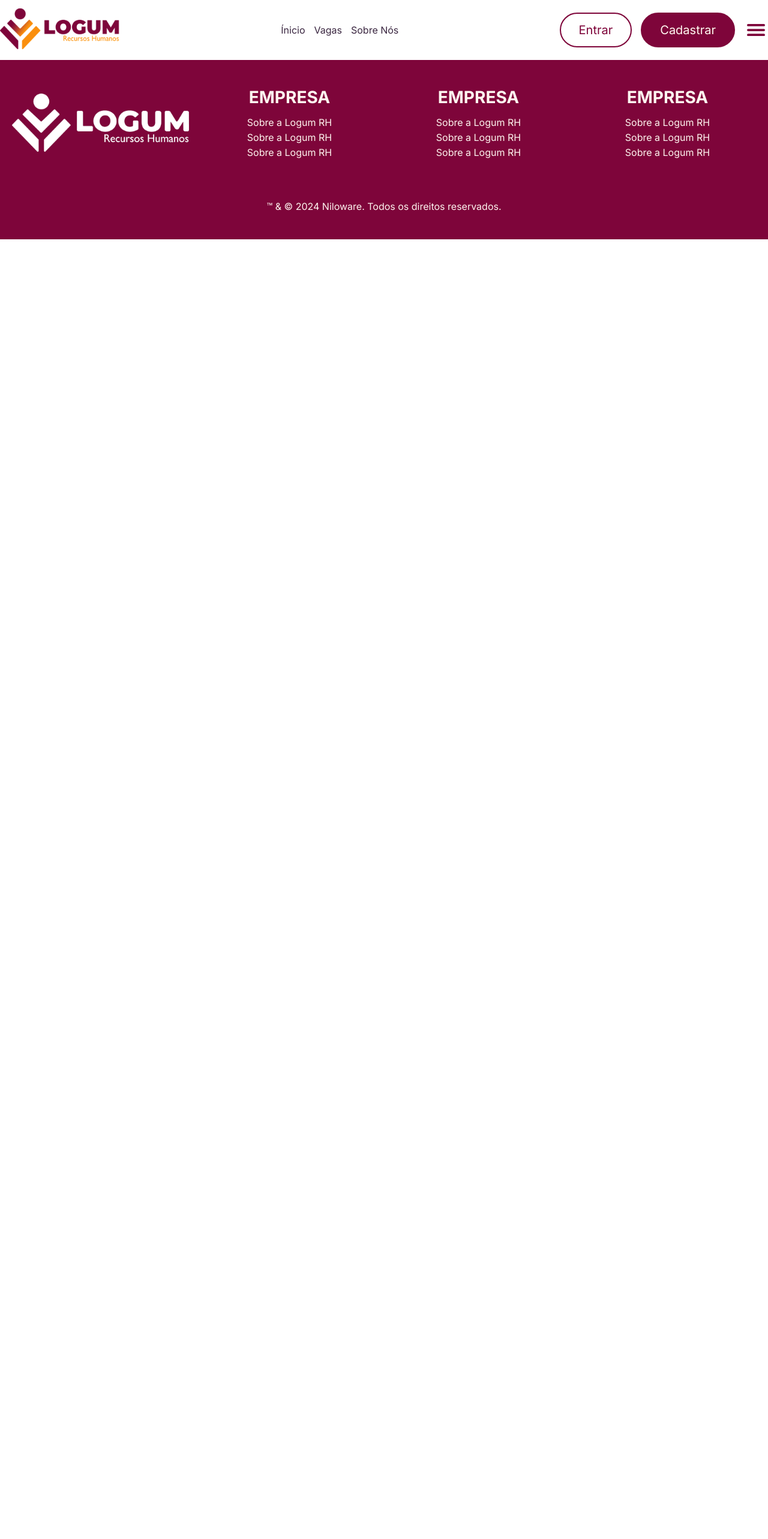
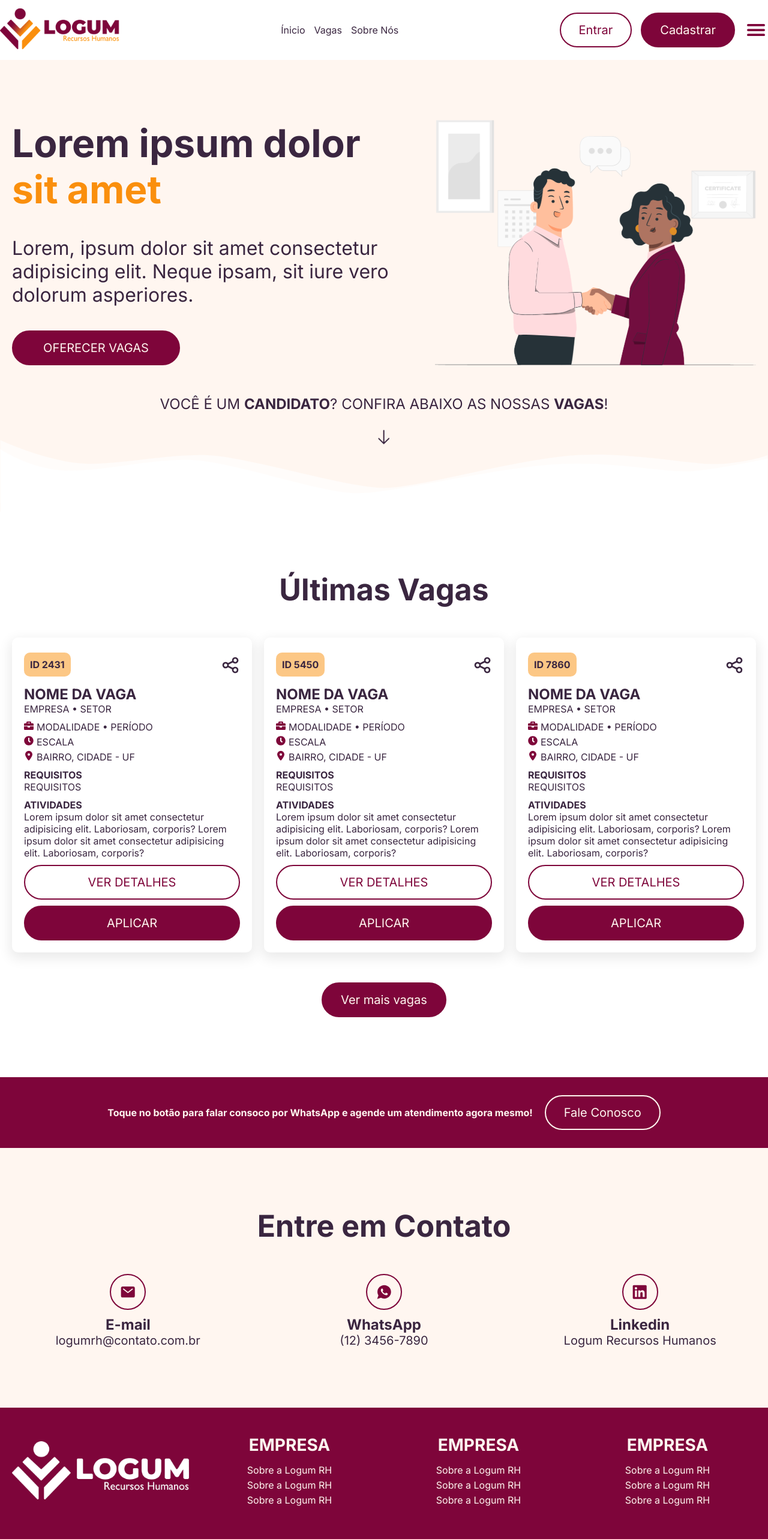
Before and after one commit to MPCGomes/logumrh, a Next.js app in the folder frontend-web/: page / in a window 1280 px wide. Shown: the top 2566 px of the page at 60% size. Before the commit the page ends 800 px from the top, so only its background shows below. Built offline with nearby package versions, Linux system fonts and the light colour scheme.

Commit message:
feat: landing page

```diff
--- a/frontend-web/app/page.module.scss
+++ b/frontend-web/app/page.module.scss
@@ -0,0 +1,147 @@
+@import '../styles/variables';
+
+//Header
+.header {
+  background-color: var(--background-color);
+  text-align: center;
+  color: var(--text-color);
+  padding: 100px 0;
+
+  background-image: url('../public/header-waves.svg');
+  background-repeat: no-repeat;
+  background-size: contain;
+  background-position: bottom;
+
+  @media (min-width: 1024px) {
+    text-align: start;
+  }
+}
+
+.headerContainer {
+  @media (min-width: 1024px) {
+    display: flex;
+    align-items: center;
+    gap: 50px;
+  }
+
+  img {
+    display: none;
+
+    @media (min-width: 1024px) {
+      display: block;
+    }
+  }
+
+}
+
+.textContainer {
+  display: flex;
+  flex-direction: column;
+  gap: 40px;
+
+  h1 {
+    font-size: $fs-900;
+
+    span {
+      color: var(--accent-color);
+    }
+  }
+
+  h2 {
+    font-size: $fs-700;
+    font-weight: normal;
+  }
+
+  button {
+    width: 280px;
+    margin-left: auto;
+    margin-right: auto;
+
+    @media (min-width:1024px) {
+      margin-left: 0;
+      margin-right: 0;
+    }
+  }
+}
+
+.textGroup {
+  margin-top: 50px;
+
+  @media (min-width: 1024px) {
+    text-align: center;
+
+  }
+
+  p {
+    font-size: $fs-500;
+    text-transform: uppercase;
+    margin-bottom: 25px;
+    color: var(--text-color);
+  }
+
+  span {
+    font-size: 2rem;
+  }
+}
+
+.bounce {
+  animation: bounce 1.5s infinite;
+
+}
+
+//Bounce Animation
+@keyframes bounce {
+
+  20%,
+  50%,
+  80%,
+  to {
+    transform: translateY(0);
+  }
+
+  40% {
+    transform: translateY(-20px);
+  }
+
+  70% {
+    transform: translateY(-12px);
+  }
+
+  90% {
+    transform: translateY(-4px);
+  }
+}
+
+//Recent Vacancies
+.vancacyButton p{
+  text-align: center;
+  margin-top: 50px;
+}
+
+.recentVacancies {
+  display: grid;
+  place-items: center;
+  gap: 20px;
+
+  @media (min-width: 1024px) {
+    grid-template-columns: repeat(3, 1fr);
+  }
+}
+
+
+
+
+//Contact
+.contact{
+  background-color: var(--background-color);
+}
+
+.contactContainer{
+  display: grid;
+  place-items: center;
+  gap: 40px;
+
+  @media (min-width: 1024px) {
+    grid-template-columns: repeat(3, 1fr);
+  }
+}
--- a/frontend-web/app/page.tsx
+++ b/frontend-web/app/page.tsx
@@ -1,10 +1,147 @@
+import styles from './page.module.scss'
+import ButtonPrimary from "@/components/ButtonPrimary/ButtonPrimary";
+import ContactCard from '@/components/ContactCard/ContactCard';
 import Footer from "@/components/Footer/Footer";
 import Navbar from "@/components/Navbar/Navbar";
+import VacancyCard from '@/components/VacancyCard/VacancyCard';
+import Link from 'next/link';
+import { IoMail } from "react-icons/io5";
+import { IoLogoWhatsapp } from "react-icons/io";
+import { FaLinkedin } from "react-icons/fa6";
+
+import { GoArrowDown } from "react-icons/go";
+import CTA from '@/components/CTA/CTA';
 
 const Home = () => {
   return (
     <div>
       <Navbar />
+      <header className={styles.header}>
+        <div className="container">
+          <div className={styles.headerContainer}>
+            <div className={styles.textContainer}>
+              <h1>
+                Lorem ipsum dolor<br></br>
+                <span> sit amet</span>
+              </h1>
+              <h2>
+                Lorem, ipsum dolor sit amet consectetur adipisicing elit. Neque ipsam, sit iure vero dolorum asperiores.
+              </h2>
+              <ButtonPrimary
+                text="OFERECER VAGAS"
+              />
+            </div>
+            <img
+              src="./hero-img.svg"
+              alt=""
+            />
+          </div>
+          <div className={styles.textGroup}>
+            <a href="#recentVacancies">
+              <p>
+                Você é um <strong>candidato</strong>? Confira abaixo as nossas <strong>vagas</strong>!
+              </p>
+            </a>
+            <span>
+              <GoArrowDown className={styles.bounce} />
+            </span>
+          </div>
+        </div>
+      </header>
+
+      {/* Recent Vacancies */}
+      <section
+        id='recentVacancies'
+        className={styles.vacancies}
+      >
+        <div className='container paddingSection'>
+          <h3 className='subtitle'>Últimas Vagas</h3>
+          <div className={styles.recentVacancies}>
+            <VacancyCard
+              id={2431}
+              vacancy={'Nome da Vaga'}
+              firm={'Empresa'}
+              sector={'Setor'}
+              modality={'Modalidade'}
+              period={'Período'}
+              scale={'Escala'}
+              location={'Bairro, Cidade - UF'}
+              requirements={'Requisitos'}
+              activities={'Lorem ipsum dolor sit amet consectetur adipisicing elit. Laboriosam, corporis? Lorem ipsum dolor sit amet consectetur adipisicing elit. Laboriosam, corporis?'}
+            />
+            <VacancyCard
+              id={5450}
+              vacancy={'Nome da Vaga'}
+              firm={'Empresa'}
+              sector={'Setor'}
+              modality={'Modalidade'}
+              period={'Período'}
+              scale={'Escala'}
+              location={'Bairro, Cidade - UF'}
+              requirements={'Requisitos'}
+              activities={'Lorem ipsum dolor sit amet consectetur adipisicing elit. Laboriosam, corporis? Lorem ipsum dolor sit amet consectetur adipisicing elit. Laboriosam, corporis?'}
+            />
+            <VacancyCard
+              id={7860}
+              vacancy={'Nome da Vaga'}
+              firm={'Empresa'}
+              sector={'Setor'}
+              modality={'Modalidade'}
+              period={'Período'}
+              scale={'Escala'}
+              location={'Bairro, Cidade - UF'}
+              requirements={'Requisitos'}
+              activities={'Lorem ipsum dolor sit amet consectetur adipisicing elit. Laboriosam, corporis? Lorem ipsum dolor sit amet consectetur adipisicing elit. Laboriosam, corporis?'}
+            />
+          </div>
+          <Link
+            href={'vacancies'}
+            className={styles.vancacyButton}>
+            <p>
+              <ButtonPrimary
+                text='Ver mais vagas'
+              />
+
+            </p>
+          </Link>
+        </div>
+      </section>
+
+      {/* About Logum */}
+
+      {/* Mini CTA */}
+      <CTA />
+
+      {/* Mission, values and vision */}
+
+      {/* Contact */}
+      <section className={styles.contact}>
+        <div className='container paddingSection'>
+          <h3 className='subtitle'>
+            Entre em Contato
+          </h3>
+          <div className={styles.contactContainer}>
+            <ContactCard
+              icon={<IoMail />}
+              title={'E-mail'}
+              contact={'logumrh@contato.com.br'}
+              link={'#'}
+            />
+            <ContactCard
+              icon={<IoLogoWhatsapp />}
+              title={'WhatsApp'}
+              contact={'(12) 3456-7890'}
+              link={'#'}
+            />
+            <ContactCard
+              icon={<FaLinkedin />}
+              title={'Linkedin'}
+              contact={'Logum Recursos Humanos'}
+              link={'https://www.linkedin.com/company/logumrh/about/'}
+            />
+          </div>
+        </div>
+      </section>
       <Footer />
     </div>
   );
--- a/frontend-web/styles/globals.scss
+++ b/frontend-web/styles/globals.scss
@@ -1,4 +1,5 @@
 @import url('https://fonts.googleapis.com/css2?family=Inter:ital,opsz,wght@0,14..32,100..900;1,14..32,100..900&display=swap');
+@import './variables';
 
 * {
   margin: 0;
@@ -33,3 +34,15 @@
     max-width: 1440px;
   }
 }
+
+.paddingSection{
+  padding-top: 100px;
+  padding-bottom: 100px;
+}
+
+.subtitle{
+  color: var(--text-color);
+  font-size: $fs-800;
+  margin-bottom: 50px;
+  text-align: center;
+}
```
Also changed, not shown: frontend-web/public/header-waves.svg (added), frontend-web/public/hero-img.svg (added).
